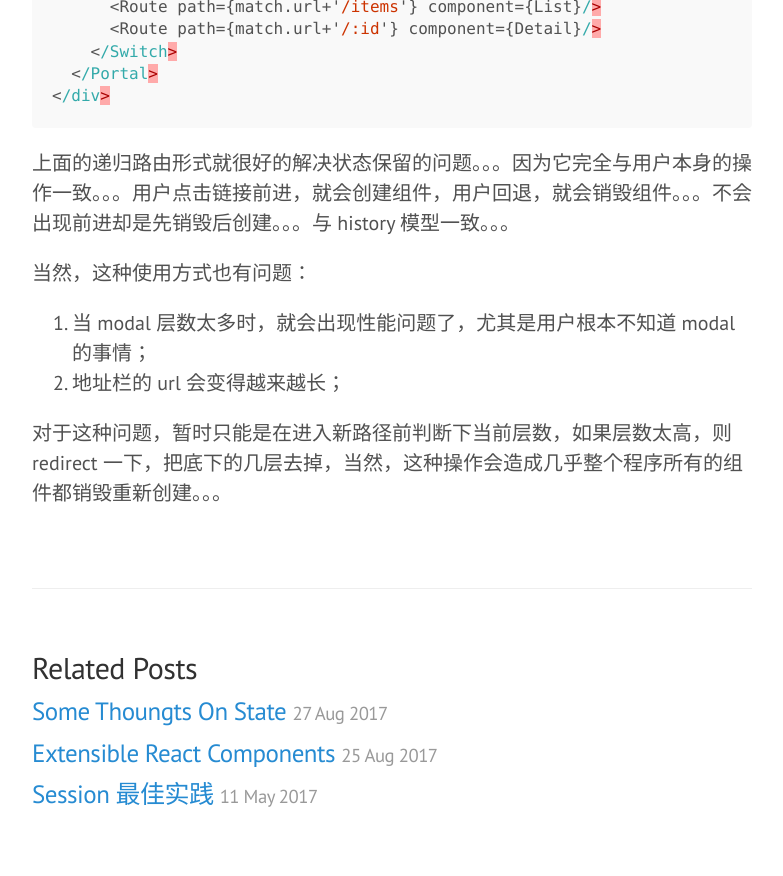
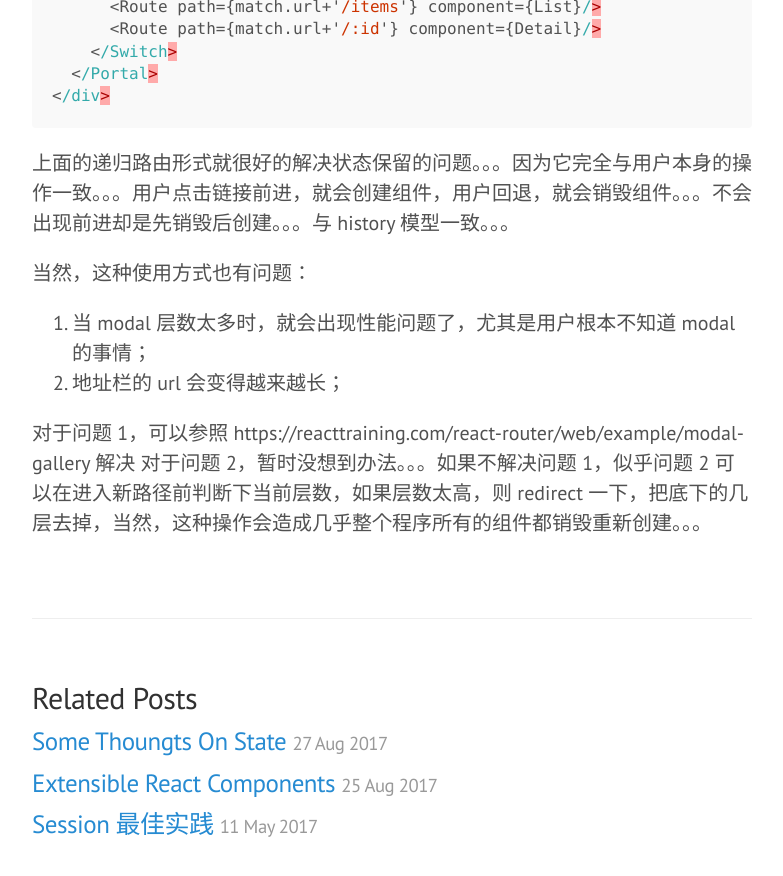
Before and after one commit to xialvjun/xialvjun.github.io, a Jekyll site: the page built from _posts/2017-11-16-page-router.md, in a window 1280 px wide and 900 px high, scrolled down 2514 px. Shown: the top 876 px of the window, without its empty margins (248-1031 px from the left). Built offline with Jekyll 4.4.1, drawn with Linux system fonts in a browser that asks for light colours; our own code applies the rules of GitHub Pages for plain Markdown files.

Commit message:
page-modal-router

```diff
--- a/_posts/2017-11-16-page-router.md
+++ b/_posts/2017-11-16-page-router.md
@@ -96,4 +96,5 @@ const Detail = ({match,history}) => <div>
 1. 当 modal 层数太多时，就会出现性能问题了，尤其是用户根本不知道 modal 的事情；
 2. 地址栏的 url 会变得越来越长；
 
-对于这种问题，暂时只能是在进入新路径前判断下当前层数，如果层数太高，则 redirect 一下，把底下的几层去掉，当然，这种操作会造成几乎整个程序所有的组件都销毁重新创建。。。
+对于问题 1，可以参照 https://reacttraining.com/react-router/web/example/modal-gallery 解决
+对于问题 2，暂时没想到办法。。。如果不解决问题 1，似乎问题 2 可以在进入新路径前判断下当前层数，如果层数太高，则 redirect 一下，把底下的几层去掉，当然，这种操作会造成几乎整个程序所有的组件都销毁重新创建。。。
```
